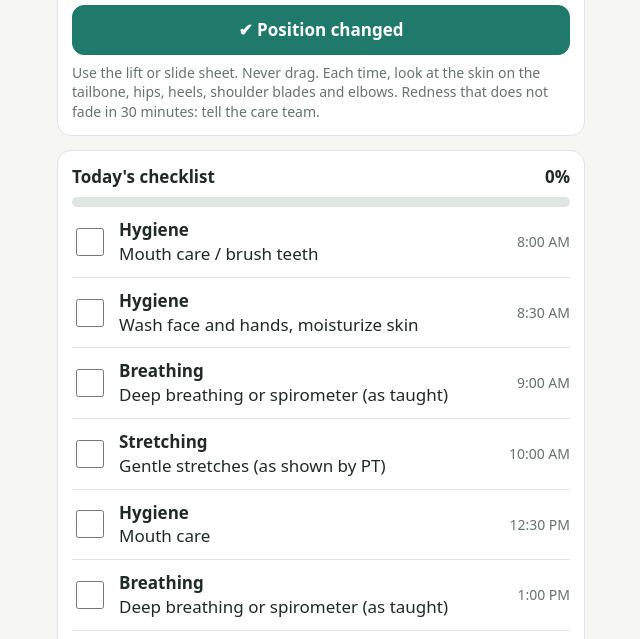
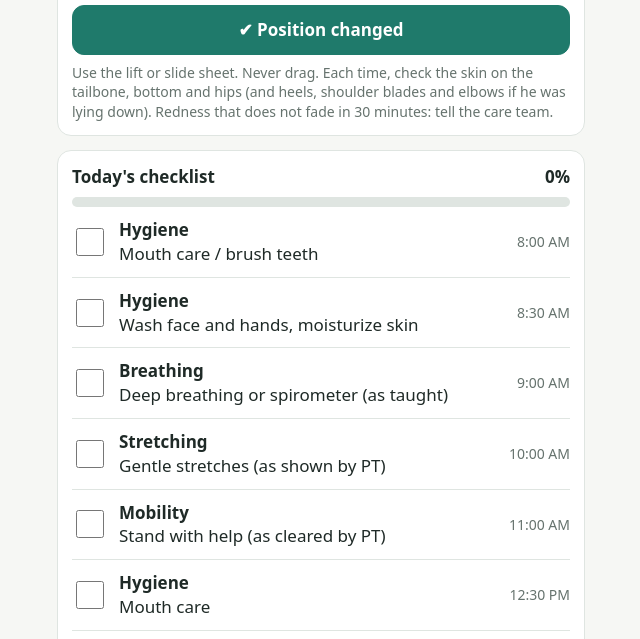
Before and after one commit to 2askSydney/home-care-helper, a plain HTML site: page index.html in a window 1280 px wide. Shown: the part 312-951 px from the top of the page, without its empty margins (319-959 px from the left). Drawn offline with Linux system fonts and the light colour scheme.

Commit message:
Update skin checks, add Stand with help, allow removing added tasks
Co-Authored-By: Claude Sonnet 5.5 <noreply@anthropic.com>
Claude-Session: https://claude.ai/code/session_01JjiAXbm8RzT5dWW432petz

```diff
--- a/index.html
+++ b/index.html
@@ -36,6 +36,7 @@ select,input{font:inherit;padding:10px;border-radius:10px;border:1px solid var(-
 .call ul{margin:6px 0 10px;padding-left:20px}
 a.tel{display:block;text-align:center;background:var(--warn);color:#fff;padding:13px;border-radius:12px;text-decoration:none;font-weight:600}
 details summary{cursor:pointer;font-weight:600;min-height:32px}
+button.rm{min-height:40px;min-width:40px;padding:4px;flex:none;color:var(--mut)}
 label{display:block;font-size:14px;color:var(--mut);margin:10px 0 4px}
 </style></head><body><main>
 <div id="alerts"></div>
@@ -51,7 +52,7 @@ label{display:block;font-size:14px;color:var(--mut);margin:10px 0 4px}
     <select id="pos"></select>
   </div>
   <button class="p" id="turnBtn">✔ Position changed</button>
-  <p class="tip">Use the lift or slide sheet. Never drag. Each time, look at the skin on the tailbone, hips, heels, shoulder blades and elbows. Redness that does not fade in 30 minutes: tell the care team.</p>
+  <p class="tip">Use the lift or slide sheet. Never drag. Each time, check the skin on the tailbone, bottom and hips (and heels, shoulder blades and elbows if he was lying down). Redness that does not fade in 30 minutes: tell the care team.</p>
   <div class="log" id="log"></div>
 </div>
 
@@ -101,9 +102,11 @@ const DEF=[
 ["Hygiene","08:30","Wash face and hands, moisturize skin"],
 ["Breathing","09:00","Deep breathing or spirometer (as taught)"],
 ["Stretching","10:00","Gentle stretches (as shown by PT)"],
+["Mobility","11:00","Stand with help (as cleared by PT)"],
 ["Hygiene","12:30","Mouth care"],
 ["Breathing","13:00","Deep breathing or spirometer (as taught)"],
 ["Stretching","15:00","Gentle stretches (as shown by PT)"],
+["Mobility","16:30","Stand with help (as cleared by PT)"],
 ["Breathing","17:00","Deep breathing or spirometer (as taught)"],
 ["Hygiene","19:00","Bath or wipe-down, private-area care, full skin check"],
 ["Hygiene","20:00","Mouth care before bed"]];
@@ -141,10 +144,11 @@ function renderList(){
   const d=S.done[dk()]||{};let html='',last='',n=0,c=0;
   items().forEach(it=>{
     n++;if(d[it.id])c++;
-    html+='<div class="item'+(d[it.id]?' done':'')+'"><input type="checkbox" data-id="'+it.id+'"'+(d[it.id]?' checked':'')+'><span class="t" style="flex:1"><b>'+esc(it.g)+'</b><br>'+esc(it.t)+'</span><span class="time">'+fmtH(it.h)+'</span></div>';
+    html+='<div class="item'+(d[it.id]?' done':'')+'"><input type="checkbox" data-id="'+it.id+'"'+(d[it.id]?' checked':'')+'><span class="t" style="flex:1"><b>'+esc(it.g)+'</b><br>'+esc(it.t)+'</span><span class="time">'+fmtH(it.h)+'</span>'+(it.id[0]==='c'?'<button class="rm" data-rm="'+it.id+'" aria-label="Remove task">✕</button>':'')+'</div>';
   });
   $('list').innerHTML=html;
   const p=n?Math.round(c/n*100):0;$('pct').textContent=p+'%';$('prog').style.width=p+'%';
+  $('list').querySelectorAll('[data-rm]').forEach(b=>b.onclick=()=>{S.custom=S.custom.filter(x=>x.id!==b.dataset.rm);save();renderList()});
   $('list').querySelectorAll('input').forEach(cb=>cb.onchange=()=>{const k=dk();S.done[k]=S.done[k]||{};S.done[k][cb.dataset.id]=cb.checked;
     Object.keys(S.done).forEach(x=>{if(x!==k)delete S.done[x]});save();renderList()});
 }
```
